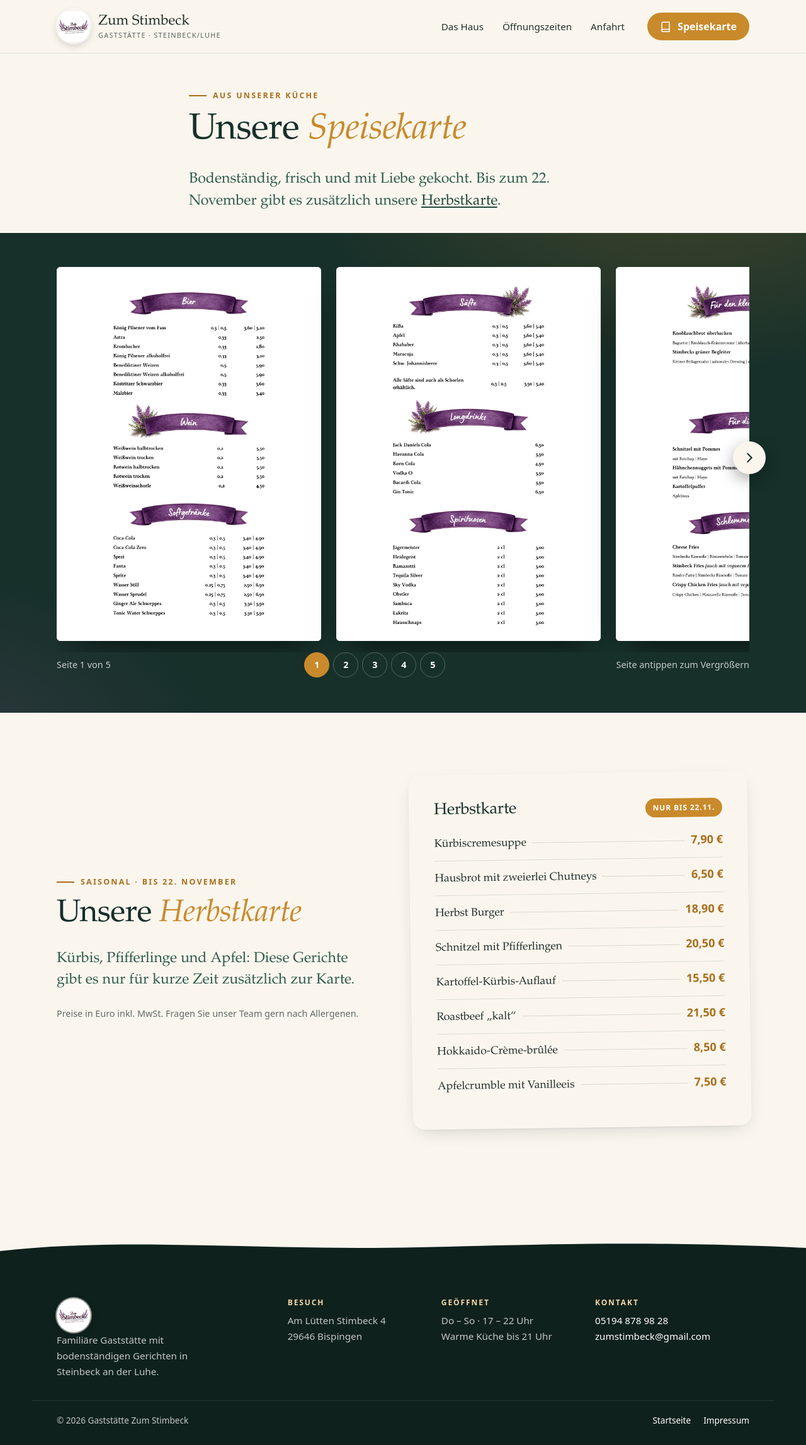
After one commit to simplecommercede/KittchenApp, a PHP site: page /homepage/speisekarte.html in a window 1280 px wide. The commit adds this page. Shown: the whole page at 63% size. Run offline with PHP 8.4, Linux system fonts and the light colour scheme.

Commit message:
Homepage: Speisekarte als eigene Seite zum Blättern, ohne Reservierung
Die Karte wird aus der PDF in Seitenbilder umgewandelt
(scripts/homepage-karte.swift) und auf speisekarte.html angezeigt, ohne
Download. Startseite kompakter mit kurzem Hinweis auf die Karte; alle
Reservierungs-Schaltflächen entfernt.

Co-Authored-By: Claude Opus 5.5 <noreply@anthropic.com>

```diff
--- /dev/null
+++ b/homepage/speisekarte.html
@@ -0,0 +1,137 @@
+<!doctype html>
+<html lang="de">
+<head>
+  <meta charset="UTF-8">
+  <meta name="viewport" content="width=device-width, initial-scale=1, viewport-fit=cover">
+  <title>Speisekarte · Zum Stimbeck</title>
+  <meta name="description" content="Speisekarte und Herbstkarte der Gaststätte Zum Stimbeck in Bispingen-Steinbeck (Luhe).">
+  <meta name="theme-color" content="#faf6ee">
+  <link rel="icon" href="favicon.ico">
+  <link rel="apple-touch-icon" href="apple-touch-icon.png">
+  <link rel="stylesheet" href="style.css">
+</head>
+<body class="page-sub page-karte">
+  <a class="skip" href="#inhalt">Zum Inhalt springen</a>
+
+  <header class="site-header" data-header>
+    <div class="wrap header-inner">
+      <a class="brand" href="index.html" aria-label="Zum Stimbeck, zur Startseite">
+        <span class="brand-badge"><img src="img/logo.png" alt="" width="150" height="150"></span>
+        <span class="brand-text">Zum Stimbeck<small>Gaststätte · Steinbeck/Luhe</small></span>
+      </a>
+      <button class="nav-toggle" type="button" aria-expanded="false" aria-controls="hauptnav" data-nav-toggle>
+        <span class="nav-toggle-bars" aria-hidden="true"></span>
+        <span class="sr-only">Menü</span>
+      </button>
+      <nav class="nav" id="hauptnav" aria-label="Hauptnavigation" data-nav>
+        <a href="index.html#haus">Das Haus</a>
+        <a href="index.html#zeiten">Öffnungszeiten</a>
+        <a href="index.html#anfahrt">Anfahrt</a>
+        <a class="nav-cta" href="speisekarte.html" aria-current="page">
+          <svg aria-hidden="true" viewBox="0 0 24 24"><path d="M4 5.5A2.5 2.5 0 0 1 6.5 3H20v15H6.5A2.5 2.5 0 0 0 4 20.5z"/><path d="M4 20.5A2.5 2.5 0 0 0 6.5 23H20v-5"/></svg>
+          Speisekarte
+        </a>
+      </nav>
+    </div>
+  </header>
+
+  <main id="inhalt">
+    <div class="wrap page-hero">
+      <p class="kicker">Aus unserer Küche</p>
+      <h1>Unsere <em>Speisekarte</em></h1>
+      <p class="lead">Bodenständig, frisch und mit Liebe gekocht. Bis zum 22. November gibt es zusätzlich unsere <a href="#herbst">Herbstkarte</a>.</p>
+    </div>
+
+    <section class="karte-section" aria-label="Speisekarte">
+      <div class="wrap">
+        <div class="karte-viewer" data-karten>
+          <div class="karte-tabs" role="tablist" aria-label="Karten" data-karte-tabs hidden></div>
+          <div class="karte-stage">
+            <button class="karte-arrow prev" type="button" aria-label="Vorherige Seite" data-karte-prev>
+              <svg viewBox="0 0 24 24" aria-hidden="true"><path d="M15 5l-7 7 7 7"/></svg>
+            </button>
+            <div class="karte-track" tabindex="0" aria-label="Seiten der Karte, zum Blättern wischen oder Pfeiltasten nutzen" data-karte-track></div>
+            <button class="karte-arrow next" type="button" aria-label="Nächste Seite" data-karte-next>
+              <svg viewBox="0 0 24 24" aria-hidden="true"><path d="M9 5l7 7-7 7"/></svg>
+            </button>
+          </div>
+          <div class="karte-bar">
+            <span class="karte-count" aria-live="polite" data-karte-count></span>
+            <div class="karte-pages" data-karte-pages></div>
+            <span class="karte-hint">Seite antippen zum Vergrößern</span>
+          </div>
+          <noscript><p class="karte-empty">Bitte JavaScript aktivieren, um die Speisekarte anzuzeigen.</p></noscript>
+        </div>
+      </div>
+    </section>
+
+    <section id="herbst" class="section season">
+      <div class="wrap season-grid">
+        <div class="season-text reveal">
+          <p class="kicker">Saisonal · bis 22. November</p>
+          <h2>Unsere <em>Herbstkarte</em></h2>
+          <p class="lead">Kürbis, Pfifferlinge und Apfel: Diese Gerichte gibt es nur für kurze Zeit zusätzlich zur Karte.</p>
+          <p class="note">Preise in Euro inkl. MwSt. Fragen Sie unser Team gern nach Allergenen.</p>
+        </div>
+        <article class="menu-card menu-card-season reveal">
+          <header>
+            <h3>Herbstkarte</h3>
+            <span class="badge">Nur bis 22.11.</span>
+          </header>
+          <ul class="menu-list">
+            <li><span>Kürbiscremesuppe</span><i></i><b>7,90 €</b></li>
+            <li><span>Hausbrot mit zweierlei Chutneys</span><i></i><b>6,50 €</b></li>
+            <li><span>Herbst Burger</span><i></i><b>18,90 €</b></li>
+            <li><span>Schnitzel mit Pfifferlingen</span><i></i><b>20,50 €</b></li>
+            <li><span>Kartoffel-Kürbis-Auflauf</span><i></i><b>15,50 €</b></li>
+            <li><span>Roastbeef „kalt“</span><i></i><b>21,50 €</b></li>
+            <li><span>Hokkaido-Crème-brûlée</span><i></i><b>8,50 €</b></li>
+            <li><span>Apfelcrumble mit Vanilleeis</span><i></i><b>7,50 €</b></li>
+          </ul>
+        </article>
+      </div>
+    </section>
+  </main>
+
+  <footer class="site-footer">
+    <svg class="footer-hills" viewBox="0 0 1440 80" preserveAspectRatio="none" aria-hidden="true"><path d="M0 80 V40 C 200 0 420 30 640 30 S 1080 0 1440 30 V80 Z"/></svg>
+    <div class="wrap footer-grid">
+      <div class="footer-brand">
+        <span class="brand-badge brand-badge-lg"><img src="img/logo.png" alt="" width="150" height="150"></span>
+        <p>Familiäre Gaststätte mit bodenständigen Gerichten in Steinbeck an der Luhe.</p>
+      </div>
+      <div>
+        <h4>Besuch</h4>
+        <p>Am Lütten Stimbeck 4<br>29646 Bispingen</p>
+      </div>
+      <div>
+        <h4>Geöffnet</h4>
+        <p>Do – So · 17 – 22 Uhr<br>Warme Küche bis 21 Uhr</p>
+      </div>
+      <div>
+        <h4>Kontakt</h4>
+        <p><a href="tel:+4951948789828">05194 878 98 28</a><br><a href="mailto:zumstimbeck@gmail.com">zumstimbeck@gmail.com</a></p>
+      </div>
+    </div>
+    <div class="wrap footer-bottom">
+      <span>© 2026 Gaststätte Zum Stimbeck</span>
+      <span class="footer-links"><a href="index.html">Startseite</a><a href="impressum.html">Impressum</a></span>
+    </div>
+  </footer>
+
+  <dialog class="lightbox" data-lightbox aria-label="Kartenseite vergrößert">
+    <div class="lightbox-bar">
+      <span class="lightbox-title" data-lightbox-title></span>
+      <div class="lightbox-actions">
+        <button type="button" data-lightbox-prev aria-label="Vorherige Seite">‹</button>
+        <button type="button" data-lightbox-next aria-label="Nächste Seite">›</button>
+        <button type="button" data-lightbox-close>Schließen</button>
+      </div>
+    </div>
+    <div class="lightbox-body"><img data-lightbox-img alt="" draggable="false"></div>
+  </dialog>
+
+  <script src="karte/karten.js"></script>
+  <script src="site.js"></script>
+</body>
+</html>
--- a/homepage/style.css
+++ b/homepage/style.css
@@ -25,7 +25,7 @@
   --radius: 18px;
   --radius-sm: 12px;
   --header-h: 68px;
-  --section-y: 72px;
+  --section-y: 56px;
   --shadow: 0 1px 2px rgba(15, 33, 28, .06), 0 10px 30px -12px rgba(15, 33, 28, .22);
   --ease: cubic-bezier(.2, .7, .2, 1);
 }
@@ -132,7 +132,7 @@ p { margin: 0 0 1em; }
   margin-top: 24px; align-self: flex-start; display: inline-flex; align-items: center; gap: 10px;
   font: 600 1rem var(--sans); padding: 14px 24px; border: 0; border-radius: 999px; background: var(--amber);
 }
-.nav-cta svg { width: 18px; height: 18px; fill: currentColor; }
+.nav-cta svg { width: 18px; height: 18px; fill: none; stroke: currentColor; stroke-width: 2; stroke-linejoin: round; }
 
 /* ---------- Hero ---------- */
 .hero {
@@ -359,13 +337,85 @@ a.fact:hover strong { color: var(--amber-soft); }
 .lightbox-bar { display: flex; align-items: center; justify-content: space-between; gap: 12px; padding: 12px var(--gutter); }
 .lightbox-title { font-family: var(--serif); font-size: 1.15rem; overflow: hidden; text-overflow: ellipsis; white-space: nowrap; }
 .lightbox-actions { display: flex; gap: 8px; flex: none; }
-.lightbox-actions a, .lightbox-actions button {
+.lightbox-actions button {
   display: inline-flex; align-items: center; min-height: 44px; padding: 0 16px; border-radius: 999px;
   border: 1.5px solid rgba(255, 255, 255, .4); background: transparent; color: #fff; font: 600 .9rem var(--sans); text-decoration: none; cursor: pointer;
 }
-.lightbox-actions a:hover, .lightbox-actions button:hover { background: rgba(255, 255, 255, .15); }
+.lightbox-actions button:hover { background: rgba(255, 255, 255, .15); }
+.lightbox-actions button:disabled { opacity: .35; cursor: default; }
+.lightbox-actions [data-lightbox-prev], .lightbox-actions [data-lightbox-next] { width: 44px; justify-content: center; padding: 0; font-size: 1.4rem; }
 .lightbox-body { flex: 1; overflow: auto; display: grid; place-items: start center; padding: 0 var(--gutter) 24px; -webkit-overflow-scrolling: touch; }
-.lightbox-body img { width: 100%; max-width: 1000px; height: auto; border-radius: 8px; box-shadow: 0 20px 60px rgba(0, 0, 0, .5); background: #fff; }
+.lightbox-body img { -webkit-touch-callout: none; user-select: none; width: 100%; max-width: 1000px; height: auto; border-radius: 8px; box-shadow: 0 20px 60px rgba(0, 0, 0, .5); background: #fff; }
+
+/* Hinweis auf die Speisekarte (Startseite) */
+.menu-teaser {
+  color: #fff; padding: 56px 0;
+  background:
+    radial-gradient(900px 400px at 90% -20%, rgba(201, 138, 43, .3), transparent 60%),
+    radial-gradient(700px 400px at -10% 120%, rgba(139, 91, 143, .3), transparent 60%),
+    var(--green-dark);
+}
+.menu-teaser-inner { display: grid; gap: 24px; align-items: center; }
+.menu-teaser h2 { color: #fff; margin-bottom: .35em; }
+.menu-teaser h2 em { color: var(--amber-soft); }
+.menu-teaser-text p:last-child { margin: 0; max-width: 52ch; color: rgba(255, 255, 255, .8); }
+.menu-teaser-btn { justify-self: start; }
+.menu-teaser-btn svg { width: 20px; height: 20px; fill: none; stroke: currentColor; stroke-width: 2; stroke-linecap: round; stroke-linejoin: round; transition: transform .2s var(--ease); }
+.menu-teaser-btn:hover svg { transform: translateX(3px); }
+
+/* Speisekarten-Seite: Seiten zum Blättern */
+.page-karte main { padding-bottom: 0; }
+.page-karte .page-hero { margin-bottom: 32px; }
+.karte-section {
+  padding: 36px 0 40px; color: #fff;
+  background:
+    radial-gradient(1000px 500px at 85% -10%, rgba(201, 138, 43, .22), transparent 60%),
+    radial-gradient(800px 500px at -10% 110%, rgba(139, 91, 143, .22), transparent 60%),
+    var(--green-dark);
+}
+.karte-tabs { display: flex; flex-wrap: wrap; justify-content: center; gap: 8px; margin-bottom: 20px; }
+.karte-tabs button {
+  min-height: 44px; padding: 0 20px; border-radius: 999px; cursor: pointer;
+  border: 1.5px solid rgba(255, 255, 255, .3); background: transparent; color: #fff; font: 600 .95rem var(--sans);
+}
+.karte-tabs button[aria-selected="true"] { background: var(--amber); border-color: var(--amber); }
+.karte-stage { position: relative; }
+.karte-track {
+  display: flex; gap: 14px; overflow-x: auto; overscroll-behavior-x: contain;
+  scroll-snap-type: x mandatory; scrollbar-width: none; padding: 6px 2px 18px;
+}
+.karte-track::-webkit-scrollbar { display: none; }
+.karte-page {
+  flex: 0 0 86%; scroll-snap-align: start; padding: 0; border: 0; border-radius: 6px; overflow: hidden;
+  background: #fff; cursor: zoom-in; box-shadow: 0 24px 50px -24px rgba(0, 0, 0, .7);
+  -webkit-touch-callout: none; user-select: none; transition: transform .25s var(--ease);
+}
+.karte-page:hover { transform: translateY(-3px); }
+.karte-page img { width: 100%; height: auto; pointer-events: none; }
+.karte-arrow {
+  display: none; position: absolute; top: 50%; z-index: 2; width: 52px; height: 52px; margin-top: -26px; border-radius: 50%;
+  place-items: center; border: 0; background: var(--cream); color: var(--green-dark); cursor: pointer;
+  box-shadow: 0 8px 24px rgba(0, 0, 0, .35); transition: opacity .2s, transform .2s var(--ease);
+}
+.karte-arrow:hover:not(:disabled) { transform: scale(1.06); }
+.karte-arrow:disabled { opacity: 0; pointer-events: none; }
+.karte-arrow.prev { left: -10px; }
+.karte-arrow.next { right: -10px; }
+.karte-arrow svg { width: 22px; height: 22px; fill: none; stroke: currentColor; stroke-width: 2.4; stroke-linecap: round; stroke-linejoin: round; }
+.karte-bar { display: flex; flex-wrap: wrap; align-items: center; justify-content: space-between; gap: 12px 20px; font-size: .9rem; color: rgba(255, 255, 255, .75); }
+.karte-count { font-variant-numeric: tabular-nums; min-width: 8.5em; }
+.karte-pages { display: flex; flex-wrap: wrap; gap: 6px; }
+.karte-pages button {
+  width: 40px; height: 40px; border-radius: 50%; cursor: pointer; font: 600 .9rem var(--sans);
+  border: 1.5px solid rgba(255, 255, 255, .25); background: transparent; color: #fff;
+}
+.karte-pages button[aria-current="true"] { background: var(--amber); border-color: var(--amber); }
+.karte-hint { display: none; }
+.karte-empty { text-align: center; padding: 40px 0; color: rgba(255, 255, 255, .85); }
+
+/* Herbstkarte */
+.season-grid { display: grid; gap: 32px; align-items: center; }
+.season .menu-card-season { box-shadow: var(--shadow); }
 
 /* Öffnungszeiten */
 .visit { background: var(--cream-2); }
@@ -433,6 +483,7 @@ a.fact:hover strong { color: var(--amber-soft); }
 .site-footer p { margin: 0; }
 .site-footer a { color: #fff; text-decoration: none; }
 .site-footer a:hover { color: var(--amber-soft); text-decoration: underline; }
+.footer-links { display: flex; gap: 20px; }
 .footer-bottom { display: flex; flex-wrap: wrap; justify-content: space-between; gap: 12px; padding-top: 20px; border-top: 1px solid rgba(255, 255, 255, .1); font-size: .85rem; }
 
 /* ---------- Unterseite (Impressum) ---------- */
@@ -454,24 +505,27 @@ a.fact:hover strong { color: var(--amber-soft); }
 
 /* ---------- Tablet ab 640px ---------- */
 @media (min-width: 640px) {
-  :root { --gutter: 28px; --section-y: 96px; }
+  :root { --gutter: 28px; --section-y: 72px; }
   .quickfacts-grid { grid-template-columns: repeat(3, 1fr); padding-top: 0; padding-bottom: 0; }
   .fact { padding: 22px 0; }
   .fact + .fact { border-top: 0; border-left: 1px solid rgba(255, 255, 255, .1); padding-left: 20px; }
   .features { grid-template-columns: 1fr 1fr; }
   .features li:last-child { grid-column: span 2; }
   .menu-card { padding: 34px 32px; }
-  .menu-files { grid-template-columns: repeat(2, minmax(0, 1fr)); }
-  .menu-files-title { grid-column: 1 / -1; }
   .footer-grid { grid-template-columns: 1.4fr 1fr; }
   .slide { padding-bottom: 150px; }
   .hero-arrow { display: grid; }
+  .menu-teaser { padding: 72px 0; }
+  .karte-section { padding: 48px 0 56px; }
+  .karte-page { flex-basis: 70%; }
+  .karte-arrow { display: grid; }
+  .karte-hint { display: inline; }
   .legal-block { padding: 30px 32px; }
 }
 
 /* ---------- Laptop ab 1024px ---------- */
 @media (min-width: 1024px) {
-  :root { --gutter: 40px; --header-h: 84px; --section-y: 120px; }
+  :root { --gutter: 40px; --header-h: 84px; --section-y: 96px; }
   body { font-size: 18px; }
   .nav-toggle { display: none; }
   .nav {
@@ -504,6 +558,14 @@ a.fact:hover strong { color: var(--amber-soft); }
   .menu-card { padding: 42px 40px; }
 
   .visit-grid { grid-template-columns: 1.4fr 1fr; gap: 64px; }
+
+  .menu-teaser-inner { grid-template-columns: 1fr auto; gap: 48px; }
+  .karte-track { gap: 24px; }
+  /* Zwei Seiten nebeneinander, aber nie höher als das Fenster (Seitenformat A4 ≈ 0,707) */
+  .karte-page { flex-basis: min(calc((100% - 24px) / 2), max(420px, calc((100svh - var(--header-h) - 150px) * .707))); }
+  .karte-arrow.prev { left: -26px; }
+  .karte-arrow.next { right: -26px; }
+  .season-grid { grid-template-columns: 1fr 1.1fr; gap: 72px; }
   .contact-card { padding: 38px 34px; position: sticky; top: calc(var(--header-h) + 24px); }
 
   .directions-grid { grid-template-columns: 1.1fr 1fr; gap: 72px; }
```
Also changed, not shown: other parts of homepage/style.css (+5 -26 lines), homepage/impressum.html (+4 -5 lines), homepage/index.html (+19 -80 lines), homepage/karte/karten.js (added, +10 -0 lines), homepage/site.js (+142 -57 lines), homepage/README.md, homepage/karte/speisekarte-01.jpg (added), homepage/karte/speisekarte-02.jpg (added), homepage/karte/speisekarte-03.jpg (added), homepage/karte/speisekarte-04.jpg (added), homepage/karte/speisekarte-05.jpg (added), homepage/karte/speisekarte-vorschau.png (deleted), 2 other files.
